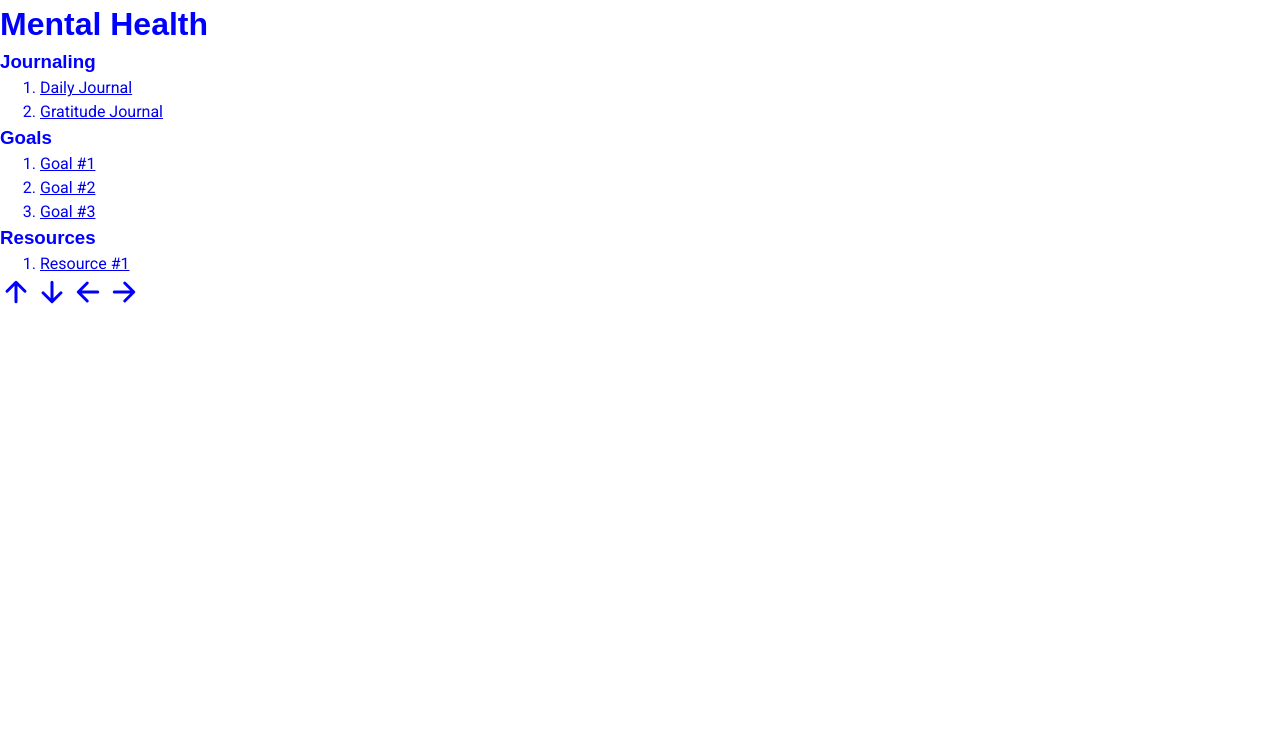
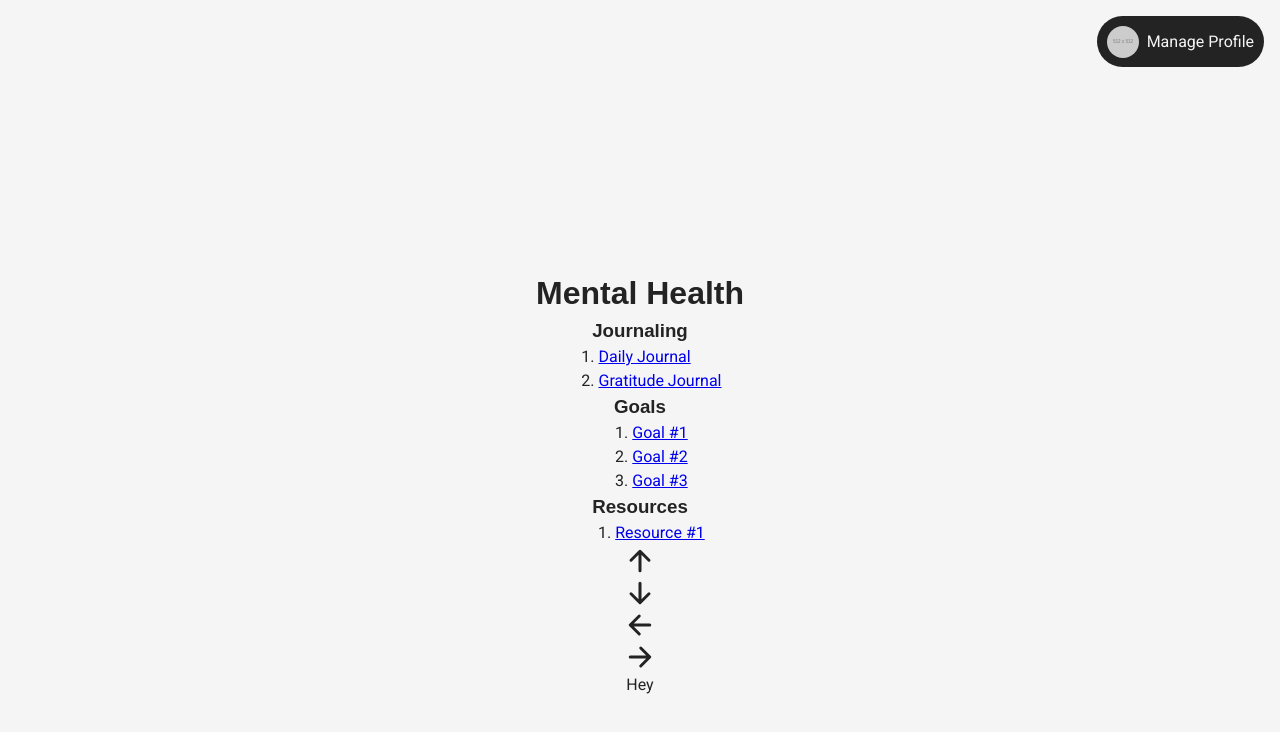
Before and after one commit to billymike02/csc-437-webapp, a website: page packages/proto/public/index.html in a window 1280 px wide. Drawn offline with Linux system fonts and the light colour scheme; placeholder pictures from the web are drawn by us; a web font is replaced by a local one.

Commit message:
Lab 5?
haven't done a grid, but do I need to

```diff
--- a/packages/proto/public/index.html
+++ b/packages/proto/public/index.html
@@ -1,6 +1,9 @@
 <!DOCTYPE html>
 <html lang="en">
   <head>
+    <!-- auto reset on changes -->
+    <script type="text/javascript" src="https://livejs.com/live.js"></script>
+
     <meta charset="utf-8" />
 
     <link rel="preconnect" href="https://fonts.googleapis.com" />
@@ -18,7 +21,14 @@
     <link rel="stylesheet" href="/styles/tokens.css" />
     <link rel="stylesheet" href="/styles/styles.css" />
   </head>
+  <header>
+    <div class="profile-dropdown button">
+      <img src="https://dummyimage.com/512x512/fff/000.png&text=User" />
+      <span>Manage Profile</span>
+    </div>
+  </header>
   <body>
+    <div class="centered">
       <h1>Mental Health</h1>
       <h3>Journaling</h3>
       <ol>
@@ -53,5 +63,9 @@
       <svg class="icon">
         <use href="/icons/arrows.svg#arrow-forward" />
       </svg>
+      <div class="grid-test">
+        <span>Hey</span>
+      </div>
+    </div>
   </body>
 </html>
--- a/packages/proto/public/styles/reset.css
+++ b/packages/proto/public/styles/reset.css
@@ -1,7 +1,10 @@
 * {
   margin: 0;
   box-sizing: border-box;
+  user-select: none;
+  -webkit-user-select: none;
 }
+
 body {
   line-height: 1.5;
 }
--- a/packages/proto/public/styles/styles.css
+++ b/packages/proto/public/styles/styles.css
@@ -1,6 +1,18 @@
 body {
+  background-color: var(--body-background-color);
   color: var(--color-text);
   font-family: var(--font-family-body);
+  width: 100vw;
+  height: 100vh;
+  overflow: hidden;
+}
+
+div.centered {
+  height: 100%;
+  display: flex;
+  flex-direction: column;
+  justify-content: center;
+  align-items: center;
 }
 
 h1,
@@ -17,3 +29,43 @@ svg.icon {
   vertical-align: top;
   fill: currentColor;
 }
+
+header {
+  display: flex;
+
+  align-items: center;
+  justify-content: flex-end;
+}
+
+div.profile-dropdown {
+  display: flex;
+  align-items: center;
+  max-width: fit-content;
+  margin: 1rem;
+  padding-block: 0.6rem;
+  padding-inline: 10px;
+  border-radius: 50px;
+  background-color: var(--color-text);
+  color: var(--color-text-inverted);
+  gap: 8px;
+}
+
+div.profile-dropdown img {
+  border-radius: 50px;
+  height: 32px;
+  width: 32px;
+}
+
+.button {
+  transition: transform 0.3s, box-shadow 0.3s;
+  cursor: pointer;
+}
+
+.button:hover {
+  box-shadow: 0px 0px 10px #30303091;
+  transform: scale(1.03);
+}
+
+div.grid-test {
+  display: grid;
+}
--- a/packages/proto/public/styles/tokens.css
+++ b/packages/proto/public/styles/tokens.css
@@ -1,5 +1,7 @@
 :root {
-  --color-text: blue;
+  --color-text: #232323;
+  --color-text-inverted: #f5f5f5;
   --font-family-display: "Afacad Flux", sans-serif;
   --font-family-body: "Roboto", sans-serif;
+  --body-background-color: #f5f5f5;
 }
```
Lines whose indentation alone changed are shown as unchanged.
